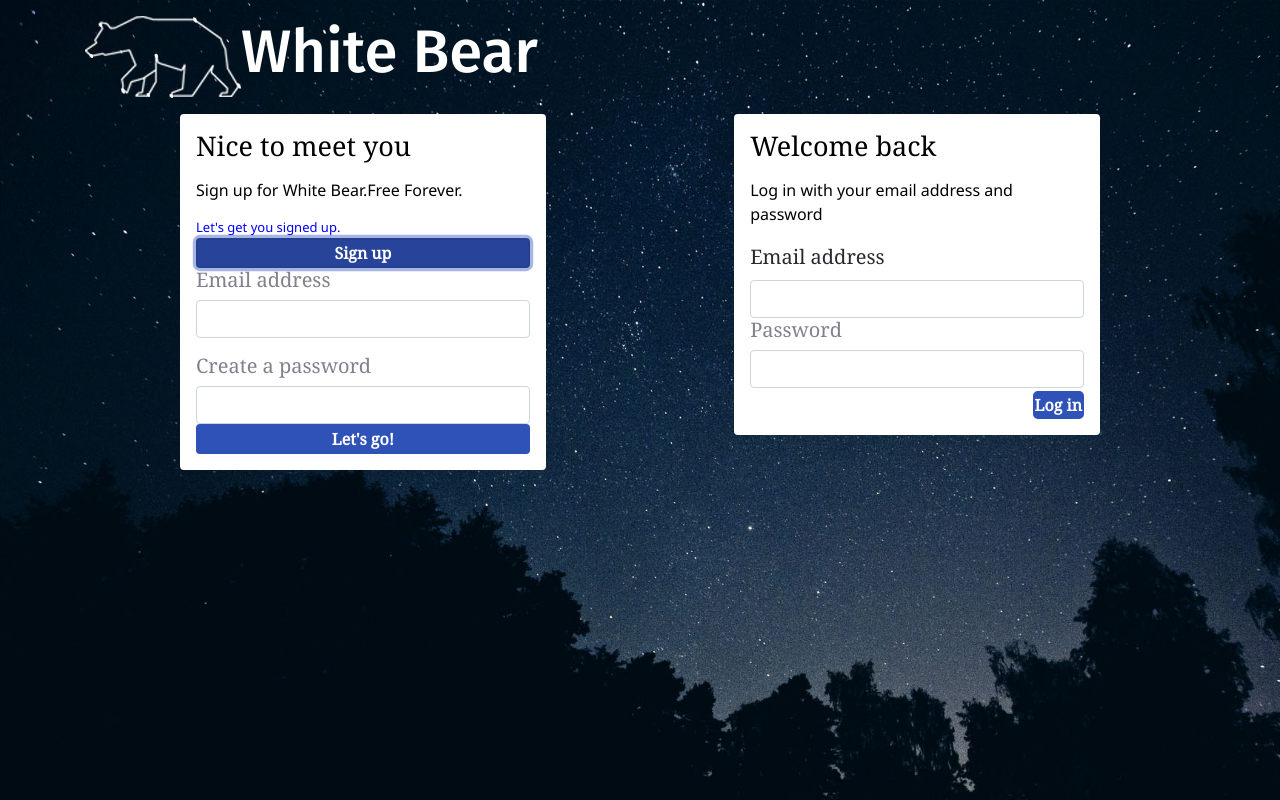
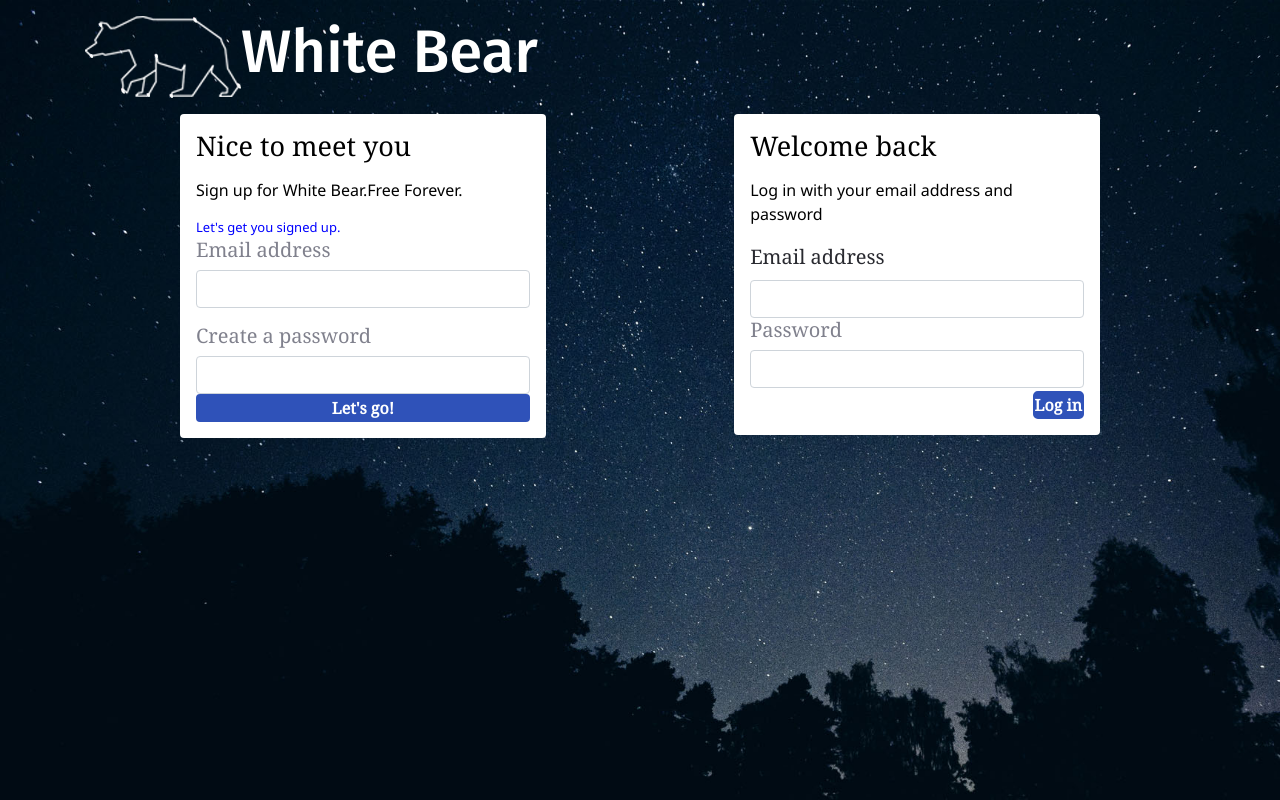
Before and after one commit to ccorr066/white-bear-mpa, a React (Create React App) app: page / in a window 1280 px wide. Both pictures are taken after a click on the button "Sign up". Built offline with nearby package versions, Linux system fonts and the light colour scheme.

Commit message:
stopped at 37:02

```diff
--- a/src/components/ui/SignUp.js
+++ b/src/components/ui/SignUp.js
@@ -1,13 +1,37 @@
 import React from "react"
 import { Link } from "react-router-dom"
 
-export default function SignUp() {
+export default class SignUp extends React.Component {
+  constructor(props) {
+    super(props)
+    console.log("Im in a new class component")
+    this.state = {
+      isDisplayingInputs: false,
+      emailError: "",
+      passwordError: "",
+    }
+  }
+
+  toggleSignUpInputs() {
+    console.log("clicked")
+    {
+      this.setState({
+        isDisplayingInputs: true,
+      })
+    }
+  }
+
+  render() {
     return (
       <div className="col-xl-5 col-sm-6 col-12 mb-6">
         <div className="card">
           <div className="card-body text-dark text-sans">
             <h2 className="card-title text-serif">Nice to meet you</h2>
-          <p className="card-text mb-4">Sign up for White Bear.Free Forever.</p>
+            <p className="card-text mb-4">
+              Sign up for White Bear.Free Forever.
+            </p>
+            {this.state.isDisplayingInputs && (
+              <>
                 <p
                   style={{ color: "blue", fontSize: "13px" }}
                   className="mb-3"
@@ -15,14 +39,6 @@
                 >
                   Let's get you signed up.
                 </p>
-
-          <button
-            type="button"
-            className="btn btn-success btn-block mt-3"
-            id="sign-up"
-          >
-            Sign up
-          </button>
 
                 <div id="drop-assign">
                   <h4 className="text-muted mt-2">Email address</h4>
@@ -47,16 +63,33 @@
                     className="text-danger"
                     style={{ fontSize: "13px" }}
                   ></p>
-            <button
+                  <Link
+                    to="/create-answer"
                     type="button"
                     className="mt-5 btn btn-success btn-block"
                     id="lets-go"
                   >
                     Let's go!
+                  </Link>
+                </div>
+              </>
+            )}
+
+            {!this.state.isDisplayingInputs && (
+              <button
+                type="button"
+                className="btn btn-success btn-block mt-3"
+                id="sign-up"
+                onClick={() => {
+                  this.toggleSignUpInputs()
+                }}
+              >
+                Sign up
               </button>
-          </div>
+            )}
           </div>
         </div>
       </div>
     )
   }
+}
```
Lines whose indentation alone changed are shown as unchanged.
